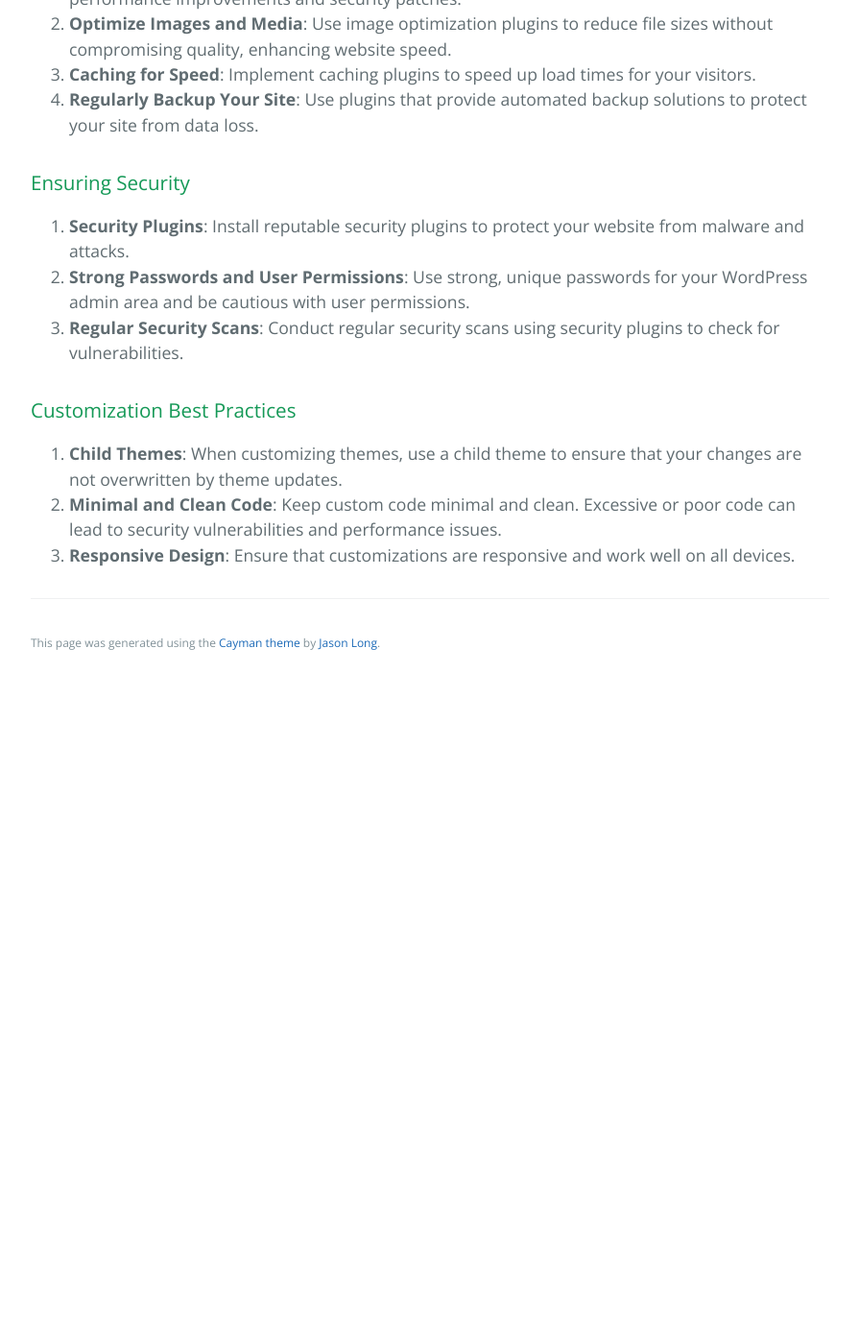
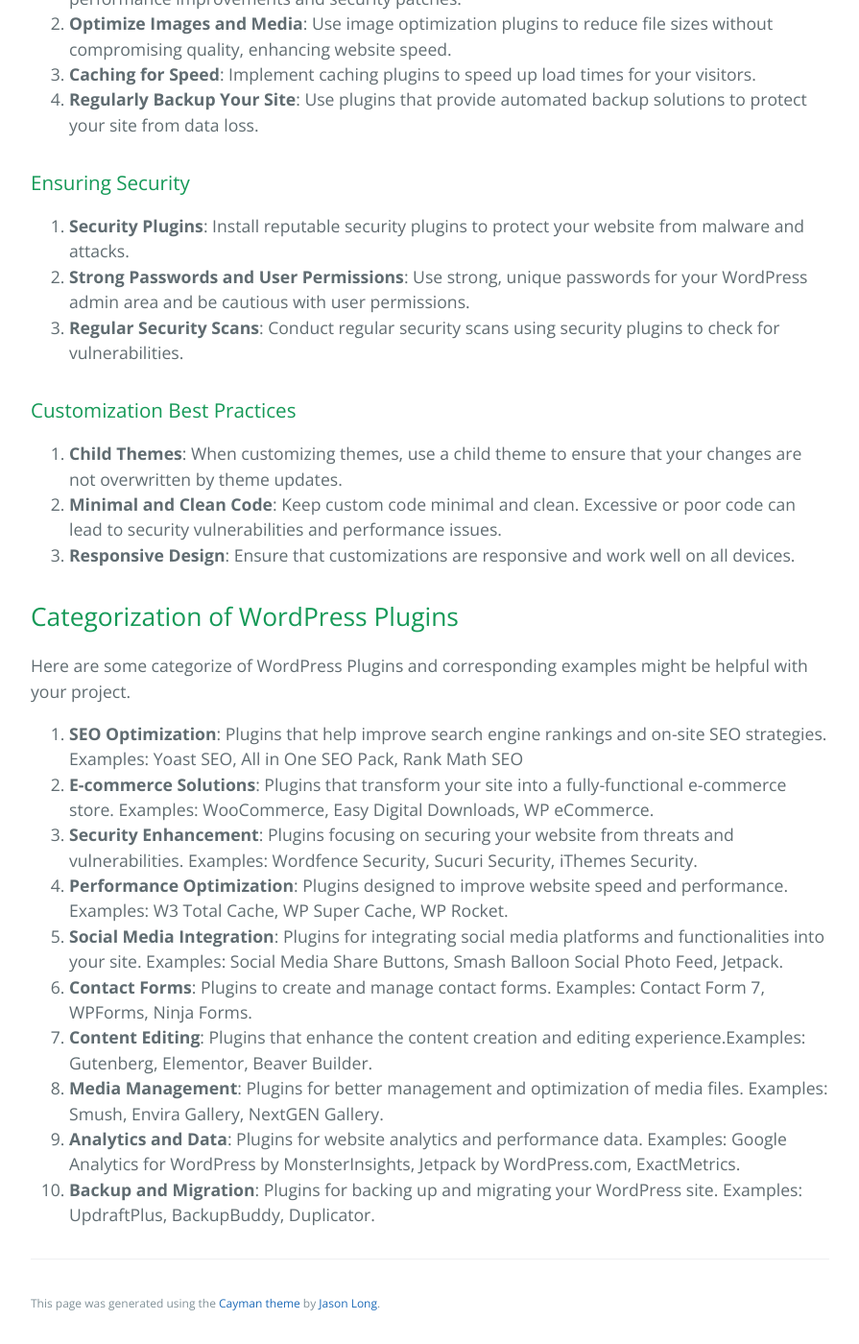
Before and after one commit to learning-software-engineering/learning-software-engineering.github.io, a Jekyll site: the page built from Topics/Tech_Stacks/WordPress.md, in a window 1280 px wide and 1400 px high, scrolled down 2839 px. Shown: the whole window at 96% size, without its empty margins (192-1087 px from the left). Built offline with Jekyll 4.4.1, drawn with Linux system fonts in a browser that asks for light colours; our own code applies the rules of GitHub Pages for plain Markdown files; before the commit the page ends 3551 px from its top, so only the background shows below that; some of the changed text lies outside the part shown.

Commit message:
Update WordPress.md

```diff
--- a/Topics/Tech_Stacks/WordPress.md
+++ b/Topics/Tech_Stacks/WordPress.md
@@ -8,13 +8,13 @@
 renowned for its flexibility, ease of use, and vast community support.
 
 Here are seven key components that typically interact with WordPress in a software development context:
-1. WordPress: Central to the diagram, indicating its role as the core around which other technologies revolve.([WordPress learning resources](https://learn.wordpress.org/))
-3. PHP: Directly connected to WordPress, reflecting that WordPress is built on PHP and many plugins and themes are also PHP-based.
-4. MySQL: Linked to WordPress, signifying that WordPress uses MySQL for its database management.
-5. HTML/CSS/JS: These front-end technologies are essential for designing the user interface and user experience of WordPress sites.
-6. Plugins & Themes: These extend the functionality and appearance of WordPress sites, often using PHP, HTML, CSS, and JS.
-7. Server & Hosting: Necessary for deploying WordPress sites, with servers often configured to support PHP and MySQL.
-8. APIs & Services: Representing the integration of WordPress with various external APIs and services.
+1. **WordPress**: Central to the diagram, indicating its role as the core around which other technologies revolve.([WordPress learning resources](https://learn.wordpress.org/))
+3. **PHP**: Directly connected to WordPress, reflecting that WordPress is built on PHP and many plugins and themes are also PHP-based.
+4. **MySQL**: Linked to WordPress, signifying that WordPress uses MySQL for its database management.
+5. **HTML/CSS/JS**: These front-end technologies are essential for designing the user interface and user experience of WordPress sites.
+6. **Plugins & Themes**: These extend the functionality and appearance of WordPress sites, often using PHP, HTML, CSS, and JS.
+7. **Server & Hosting**: Necessary for deploying WordPress sites, with servers often configured to support PHP and MySQL.
+8. **APIs & Services**: Representing the integration of WordPress with various external APIs and services.
 
 ## Main funcitons and capabilities of WordPress
 1. **Website Creation and Management**: WordPress enables users to build and manage websites without needing extensive programming knowledge.
@@ -84,3 +84,18 @@
 1. **Child Themes**: When customizing themes, use a child theme to ensure that your changes are not overwritten by theme updates.
 2. **Minimal and Clean Code**: Keep custom code minimal and clean. Excessive or poor code can lead to security vulnerabilities and performance issues.
 3. **Responsive Design**: Ensure that customizations are responsive and work well on all devices.
+
+## Categorization of WordPress Plugins
+
+Here are some categorize of WordPress Plugins and corresponding examples might be helpful with your project.
+
+1. **SEO Optimization**: Plugins that help improve search engine rankings and on-site SEO strategies. Examples: Yoast SEO, All in One SEO Pack, Rank Math SEO
+2. **E-commerce Solutions**: Plugins that transform your site into a fully-functional e-commerce store. Examples: WooCommerce, Easy Digital Downloads, WP eCommerce.
+3. **Security Enhancement**: Plugins focusing on securing your website from threats and vulnerabilities. Examples: Wordfence Security, Sucuri Security, iThemes Security.
+4. **Performance Optimization**: Plugins designed to improve website speed and performance. Examples: W3 Total Cache, WP Super Cache, WP Rocket.
+5. **Social Media Integration**: Plugins for integrating social media platforms and functionalities into your site. Examples: Social Media Share Buttons, Smash Balloon Social Photo Feed, Jetpack.
+6. **Contact Forms**: Plugins to create and manage contact forms. Examples: Contact Form 7, WPForms, Ninja Forms.
+7. **Content Editing**: Plugins that enhance the content creation and editing experience.Examples: Gutenberg, Elementor, Beaver Builder.
+8. **Media Management**: Plugins for better management and optimization of media files. Examples: Smush, Envira Gallery, NextGEN Gallery.
+9. **Analytics and Data**: Plugins for website analytics and performance data. Examples: Google Analytics for WordPress by MonsterInsights, Jetpack by WordPress.com, ExactMetrics.
+10. **Backup and Migration**: Plugins for backing up and migrating your WordPress site. Examples: UpdraftPlus, BackupBuddy, Duplicator.
```
